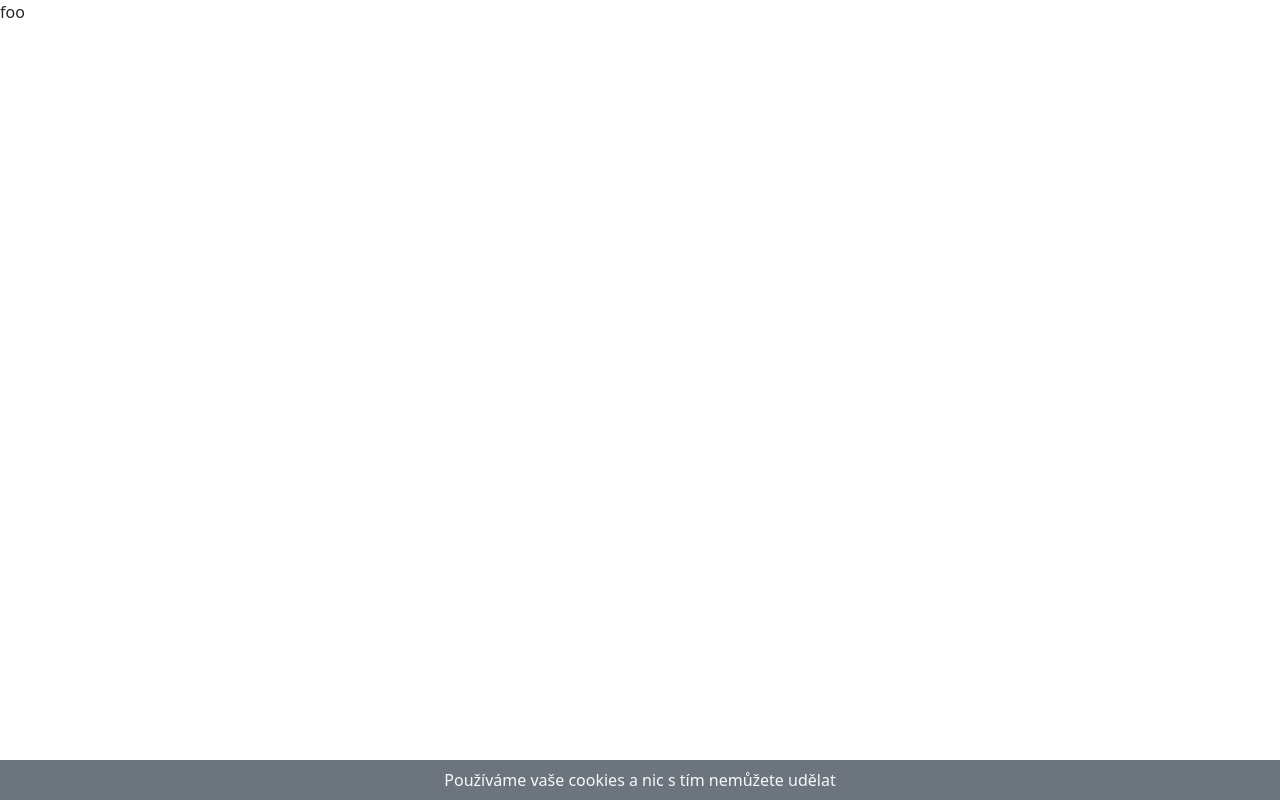
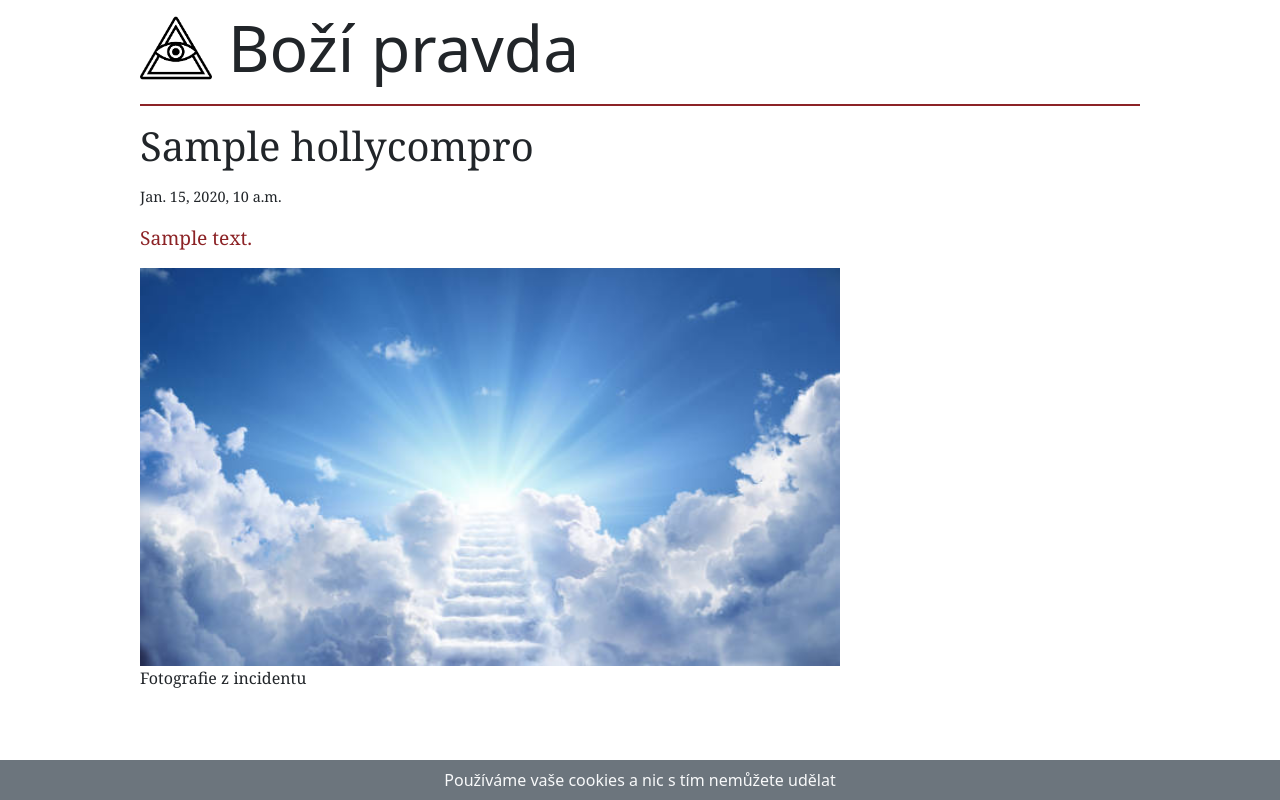
Before and after one commit to just-paja/all-my-saints, a Django app: a page that uses compro/templates/news.html in a window 1280 px wide. Run offline with Django 3.2, Linux system fonts and the light colour scheme; tables that the repository leaves empty hold one stand-in row (values such as "Sample post").

Commit message:
Add news template mock

```diff
--- a/compro/static/styles.css
+++ b/compro/static/styles.css
@@ -10,3 +10,59 @@
   text-align: center;
   margin: 0;
 }
+
+.container.news {
+  max-width: 64rem;
+}
+
+.site-title {
+  border-bottom: 0.15rem #8c2326 solid;
+  padding-bottom: 0.5rem;
+  margin-bottom: 1rem;
+  width: 100%;
+}
+
+.site-title-text {
+  display: flex;
+  align-items: center;
+  font-size: 64px;
+  font-family: sans;
+}
+
+.site-title-text:before {
+  content: ' ';
+  display: block;
+  background: url(/static/god-icon.png);
+  width: 72px;
+  height: 72px;
+  background-position: center center;
+  background-size: contain;
+  margin-right: 1rem;
+}
+
+.news {
+  font-family: Georgia, serif;
+}
+
+.news-image {
+  max-width: 700px;
+  width: 100%;
+}
+
+.news h1,
+.news-date,
+.news-perex {
+  margin-bottom: 1rem;
+}
+
+.news-date {
+  font-size: 0.9rem;
+}
+
+.news p {
+  font-size: 1.2rem;
+}
+
+.news-perex p {
+  color: #8c2326;
+}
--- a/compro/templates/news.html
+++ b/compro/templates/news.html
@@ -1,7 +1,35 @@
 {% extends "base.html" %}
+
+{% load static %}
 
 {% block body %}
 
-foo
+<div class="container news">
+  <header>
+    <div class="site-title">
+      <span class="site-title-text">
+        Boží pravda
+      </span>
+    </div>
+  </header>
+
+  <div>
+    <div class="news-perex">
+      <h1>{{title}}</h1>
+      <div class="news-date">
+        <date>{{date}}</date>
+      </div>
+      <p>{{perex}}</p>
+    </div>
+
+    <div>
+      <div>
+        <img class="news-image" src="{% static 'heaven.jpg' %}" />
+      </div>
+      <span>Fotografie z incidentu</span>
+    </div>
+
+  </div>
+</div>
 
 {% endblock %}
--- a/compro/views.py
+++ b/compro/views.py
@@ -28,8 +28,11 @@ def compro(request, compro_slug):
         compro = HollyCompro.objects.get(slug=compro_slug)
     except HollyCompro.DoesNotExist:
         raise Http404
-    return render(request, 'news.html', {
-        'title': compro.title,
-        'description': compro.text,
-        'compro': compro
-    })
+    return render(
+        request, 'news.html', {
+            'compro': compro,
+            'date': compro.created_at,
+            'description': compro.text,
+            'perex': compro.text,
+            'title': compro.title,
+        })
```
Also changed, not shown: compro/static/god-icon.png (added), compro/static/heaven.jpg (added).
